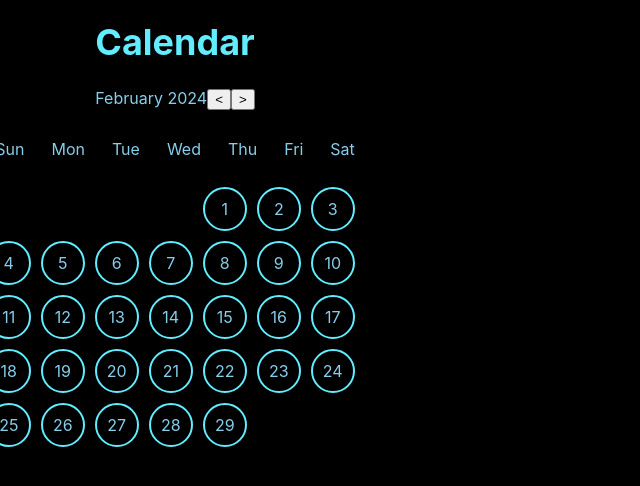
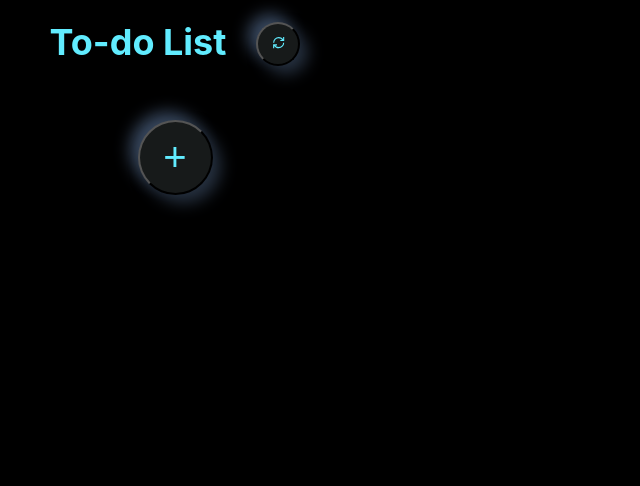
Before and after one commit to Torchpj/Torch, a React (Create React App) app in the folder torch/: page /todo in a window 1280 px wide. Shown: the top 486 px of the page, without its empty margins (0-640 px from the left). Built offline with nearby package versions, Linux system fonts and the light colour scheme.

Commit message:
20240327
합침

```diff
--- a/torch/package.json
+++ b/torch/package.json
@@ -8,7 +8,8 @@
     "@testing-library/user-event": "^13.5.0",
     "react": "^18.2.0",
     "react-dom": "^18.2.0",
-    "react-router-dom": "^6.22.0",
+    "react-icons": "^5.0.1",
+    "react-router-dom": "^5.2.0",
     "react-scripts": "5.0.1",
     "web-vitals": "^2.1.4"
   },
--- a/torch/src/App.js
+++ b/torch/src/App.js
@@ -1,16 +1,21 @@
-
-import { BrowserRouter, Routes, Route } from "react-router-dom";
+//chrome extension: browser-router X
+import { MemoryRouter as Router, Route } from "react-router-dom";
 import Splash_screen from "./pages/Splash_screen/Splash_screen";
 import TodoScreen from "./pages/Todo_screen/Todo_screen"
 import CalendarScreen from "./pages/Calendar_screen/Calendar_screen";
 
-//TodoScreen
-//CalendarScreen
+
 function App() {
+
   return (
-    <BrowserRouter>
-    <CalendarScreen/>
-    </BrowserRouter>
+    <Router>
+      <div className="App">
+      <Route exact path="/" component={Splash_screen} />
+          <Route path="/todo" component={TodoScreen}/>
+          <Route path="/calendar" component={CalendarScreen}/>
+      </div>
+    </Router>
+
   );
 }
 
--- a/torch/src/index.js
+++ b/torch/src/index.js
@@ -2,13 +2,10 @@ import React from 'react';
 import ReactDOM from 'react-dom/client';
 import './index.css';
 import App from './App';
-import reportWebVitals from './reportWebVitals';
 
 const root = ReactDOM.createRoot(document.getElementById('root'));
 root.render(
   <React.StrictMode>
-    <App />
+     <App/>
   </React.StrictMode>
 );
-
-reportWebVitals();
--- a/torch/src/pages/Splash_screen/Splash_screen.js
+++ b/torch/src/pages/Splash_screen/Splash_screen.js
@@ -1,11 +1,23 @@
-import { useNavigate } from "react-router-dom";
+import React, {useEffect} from "react";
 import { Torch , Light} from "../../assets";
 import "./Splash_screen.css"
+import { useHistory } from "react-router-dom"
 
-export default function TorchAni() {
+export default function Splash_screen() {
 
-    const navigate=useNavigate();
+    const history = useHistory();
 
+    useEffect(() => {
+        // 5초 후 todo_screen page 이동
+        const timer = setTimeout(() => {
+            history.push('/todo');
+        }, 5000);
+
+        // 컴포넌트 unmount: 타이머 해제
+        return () => {
+          clearTimeout(timer);
+        };
+      }, [history]);
 
     return (
         <>
--- a/torch/src/pages/Todo_screen/Todo_screen.js
+++ b/torch/src/pages/Todo_screen/Todo_screen.js
@@ -2,9 +2,12 @@ import React, { useState, useEffect } from "react";
 import TodoList from "./Todolist";
 import AddTodo from "./Addtodo";
 import "./Todo_screen.css";
+import { GrPowerCycle } from "react-icons/gr";
+import { useHistory } from "react-router-dom"
 
 function TodoScreen() {
 
+  //현재 날짜 받아오기
   const getCurrentDate = () => {
     const now = new Date();
     const year = now.getFullYear();
@@ -13,21 +16,20 @@ function TodoScreen() {
     return `${year}-${month}-${day}`;
   };
 
-  // const [todos, setTodos] = useState({
-  //   [getCurrentDate()]: [], // 현재 날짜를 키로 하는 할일 목록 초기화
-  // });
   // 로컬 스토리지에서 데이터 불러오기
   const getStoredTodos = () => {
     const storedTodos = localStorage.getItem("todos");
     return storedTodos ? JSON.parse(storedTodos) : { [getCurrentDate()]: [] };
   };
 
-  const [todos, setTodos] = useState(getStoredTodos());
+  const history = useHistory();
 
   // 할일 목록이 변경될 때마다 로컬 스토리지에 저장
   useEffect(() => {
     setTodos(getStoredTodos());
   }, []);
+
+  const [todos, setTodos] = useState(getStoredTodos());
 
   const handleAddTodo = (task) => {
     const dateKey = getCurrentDate();
@@ -45,12 +47,23 @@ function TodoScreen() {
     setTodos(newTodos);
   };
 
+  const toCalendar = () => {
+    history.push('/calendar');
+  }
+
+
   return (
-    <div>
-      <h1 className="title">To-do List</h1>
+    <div className="container">
+      <div className="titlecontainer">
+        <h1 className="title">To-do List</h1>
+        <button className="titlebutton" onClick={toCalendar}>
+          <GrPowerCycle style={{ color: "#61ecff" }} />
+        </button>
+      </div>
       <TodoList todos={todos[getCurrentDate()]} />
       <AddTodo onAdd={handleAddTodo} />
     </div>
+
   );
 }
 
```
Also changed, not shown: torch/src/pages/Calendar_screen/Calendar_screen.js (+0 -22 lines), 3 other files (tests, documents, lock files or other folders).
